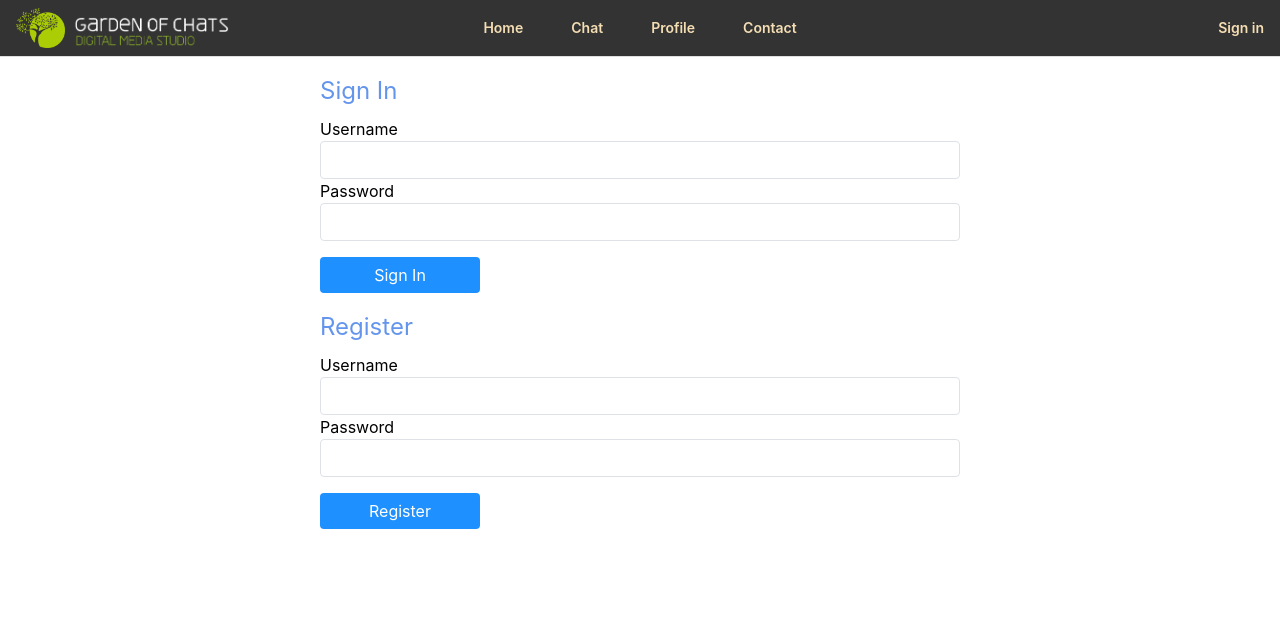
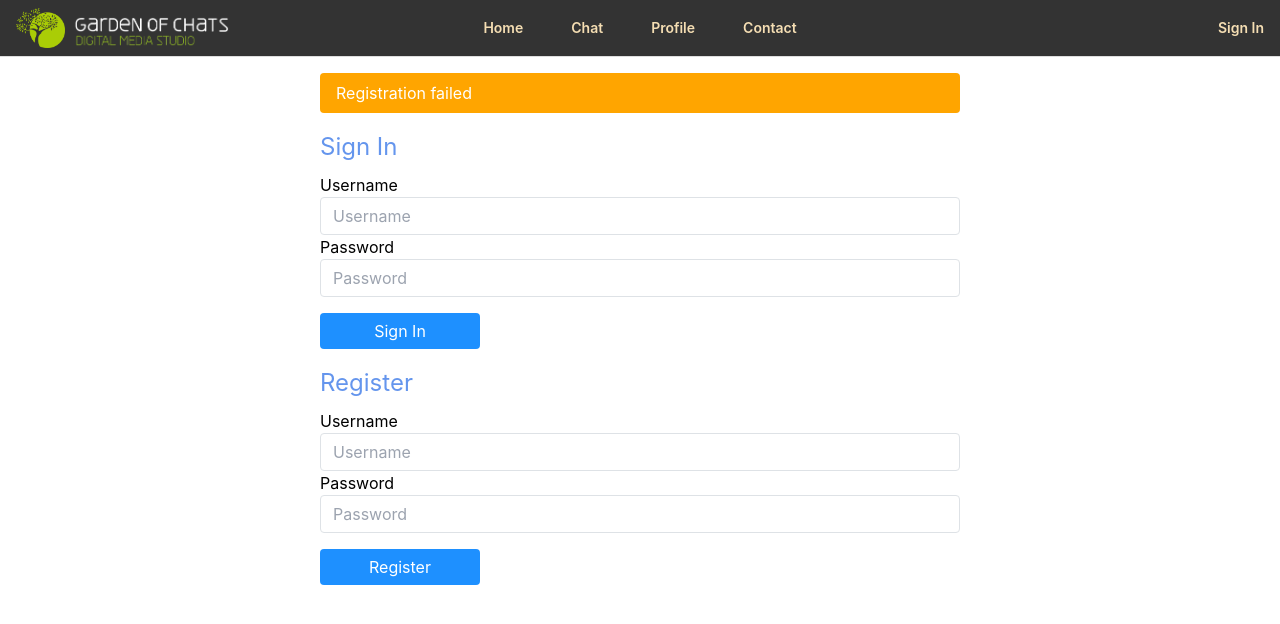
Before and after one commit to king-krs-one/garden-of-chats, a React (Create React App) app in the folder react-app/: page /login in a window 1280 px wide. Both pictures are taken after a click on the button "Register". Shown: the top 624 px of the page. Built offline with nearby package versions, Linux system fonts and the light colour scheme; no server answers.

Commit message:
implement login/register page, show alert warnings

```diff
--- a/react-app/src/App.js
+++ b/react-app/src/App.js
@@ -3,6 +3,7 @@ import './App.css';
 import './assets/css/styles.css'
 import './assets/css/messenger.css'
 import Header from './containers/layout/Header';
+import { useState } from 'react';
 import { Route, Routes } from 'react-router-dom';
 import { Home, Chat, Contact, Login, Profile } from './containers/pages'
 
@@ -16,17 +17,23 @@ const navigation = [
 
 
 function App() {
+  const [userSession, setUserSession] = useState(null);
+
+  const handleLogin = (userData) => {
+    debugger
+    setUserSession({ username: userData.username });
+  };
 
   return (
     <div className="App h-full flex flex-col">
-      <Header navigation={navigation} />
+      <Header navigation={navigation} userSession={userSession} />
       <main className='App-main w-full flex-1'>
         <Routes>
           <Route path="/" element={<Home />} />
           <Route path="/chat" element={<Chat />} />
           <Route path="/profile" element={<Profile />} />
           <Route path="/contact" element={<Contact />} />
-          <Route path="/login" element={<Login />} />
+          <Route path="/login" element={<Login handleLogin={handleLogin} />} />
         </Routes>
       </main>
     </div>
--- a/react-app/src/assets/css/styles.css
+++ b/react-app/src/assets/css/styles.css
@@ -24,6 +24,25 @@
   background-color: dodgerblue;
 }
 
+/* Alert */
+
+.alert {
+  width: 100%;
+  line-height: 2rem;
+  padding: .25rem 1rem;
+  border-radius: .25rem;
+  color: white;
+  background-color: dodgerblue;
+}
+
+.alert-success {
+  background-color: greenyellow;
+}
+
+.alert-warning {
+  background-color: orange;
+}
+
 /* Content */
 
 .divider {
--- a/react-app/src/containers/layout/Header.js
+++ b/react-app/src/containers/layout/Header.js
@@ -10,7 +10,7 @@ import LogoTextWhite from '../../assets/images/logo_text_white.png'
 
 function Header(props) {
   const [mobileMenuOpen, setMobileMenuOpen] = useState(false)
-  const { navigation } = props
+  const { navigation, userSession } = props
 
   return (
     <header className="App-header sticky inset-x-0 top-0 z-50">
@@ -42,7 +42,14 @@ function Header(props) {
         </div>
         {/* App Profile */}
         <div className="App-profile hidden lg:flex lg:flex-1 lg:justify-end">
-          <Link to="/login" className='menuItem text-sm font-semibold leading-6'>Sign in</Link>
+          {userSession ?
+            <>
+              <div className='menuItem mr-4'>{userSession.username}</div>
+              <Link to="/logout" className='menuItem text-sm font-semibold leading-6'>Sign Out</Link>
+            </>
+            :
+            <Link to="/login" className='menuItem text-sm font-semibold leading-6'>Sign In</Link>
+          }
         </div>
       </nav>
       <SidePanel navigation={navigation} setIsOpen={setMobileMenuOpen} isOpen={mobileMenuOpen} />
--- a/react-app/src/containers/pages/Login.js
+++ b/react-app/src/containers/pages/Login.js
@@ -1,22 +1,91 @@
-function Login() {
+import React, { useState } from 'react';
+import axios from 'axios';
+
+function Login(props) {
+  const [username, setUsername] = useState('');
+  const [password, setPassword] = useState('');
+  const [usernameRegistration, setUsernameRegistration] = useState('');
+  const [passwordRegistration, setPasswordRegistration] = useState('');
+  const [message, setMessage] = useState('');
+
+  const handleLogin = async () => {
+    try {
+      const response = await axios.post('http://localhost:5000/api/login', {
+        username,
+        password,
+      });
+
+      props.handleLogin({ username, password });
+
+      const { message, token } = response.data;
+
+      setMessage(message);
+      // Store the token in local storage or a more secure method like cookies
+      localStorage.setItem('token', token);
+    } catch (error) {
+      // setMessage('Login failed');
+      setMessage(error.response.data.message);
+      console.error(error);
+    }
+  };
+
+  const handleRegister = async () => {
+    try {
+      const response = await axios.post('http://localhost:5000/api/register', {
+        "username": usernameRegistration,
+        "password": passwordRegistration,
+      });
+
+      setMessage(response.data.message);
+    } catch (error) {
+      setMessage('Registration failed');
+      console.error(error);
+    }
+  };
+
   return (
     <div className="container mx-auto">
       <div className="grid grid-cols-8">
+        {message && <div className='mt-4 col-start-3 col-span-4 alert alert-warning'>{message}</div>}
         <div className="col-start-3 col-span-4 mt-4">
           <h2 className="mb-2">Sign In</h2>
-          <label for="username">Username</label>
-          <input id="username" type="text" className="input-field" />
-          <label for="password">Password</label>
-          <input id="password" type="password" className="input-field" />
-          <button className="btn btn-blue w-1/4 mt-4">Sign In</button>
+          <label htmlFor="username">Username</label>
+          <input
+            value={username}
+            id="username"
+            type="text"
+            placeholder="Username"
+            className="input-field"
+            onChange={(e) => setUsername(e.target.value)}  />
+          <label htmlFor="password">Password</label>
+          <input
+            value={password}
+            id="password"
+            type="password"
+            placeholder="Password"
+            className="input-field"
+            onChange={(e) => setPassword(e.target.value)} />
+          <button className="btn btn-blue w-1/4 mt-4" onClick={handleLogin}>Sign In</button>
         </div>
         <div className="col-start-3 col-span-4 mt-4">
           <h2 className="mb-2">Register</h2>
-          <label for="username_reg">Username</label>
-          <input id="username_reg" type="text" className="input-field" />
-          <label for="password_reg">Password</label>
-          <input id="password_reg" type="password" className="input-field" />
-          <button className="btn btn-blue w-1/4 mt-4">Register</button>
+          <label htmlFor="username_registration">Username</label>
+          <input
+            value={usernameRegistration}
+            id="username_registration"
+            type="text"
+            placeholder="Username"
+            className="input-field"
+            onChange={(e) => setUsernameRegistration(e.target.value)}  />
+          <label htmlFor="password_registration">Password</label>
+          <input
+            value={passwordRegistration}
+            id="password_registration"
+            type="password"
+            placeholder="Password"
+            className="input-field"
+            onChange={(e) => setPasswordRegistration(e.target.value)} />
+          <button className="btn btn-blue w-1/4 mt-4" onClick={handleRegister}>Register</button>
         </div>
       </div>
     </div>
```
